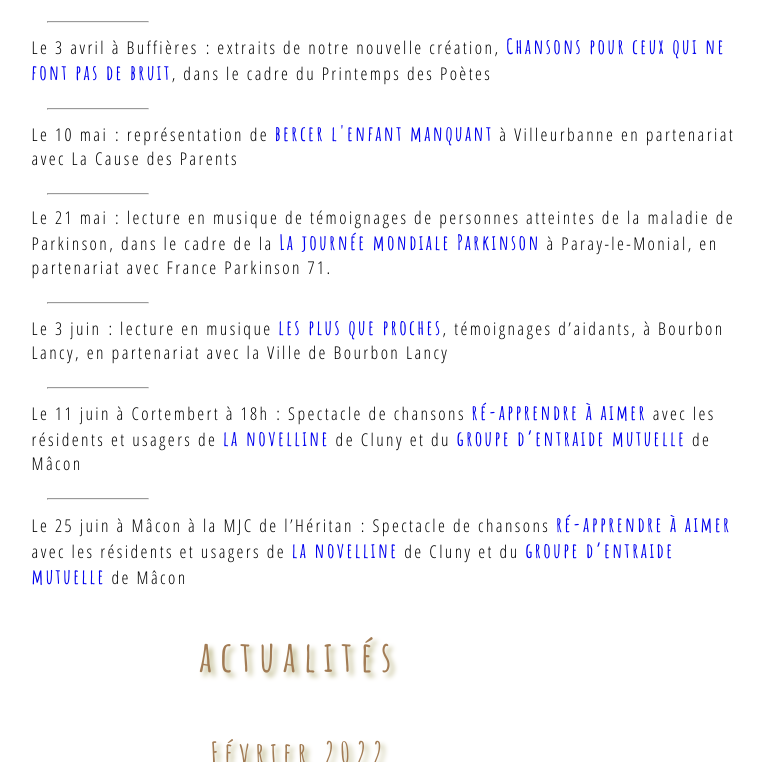
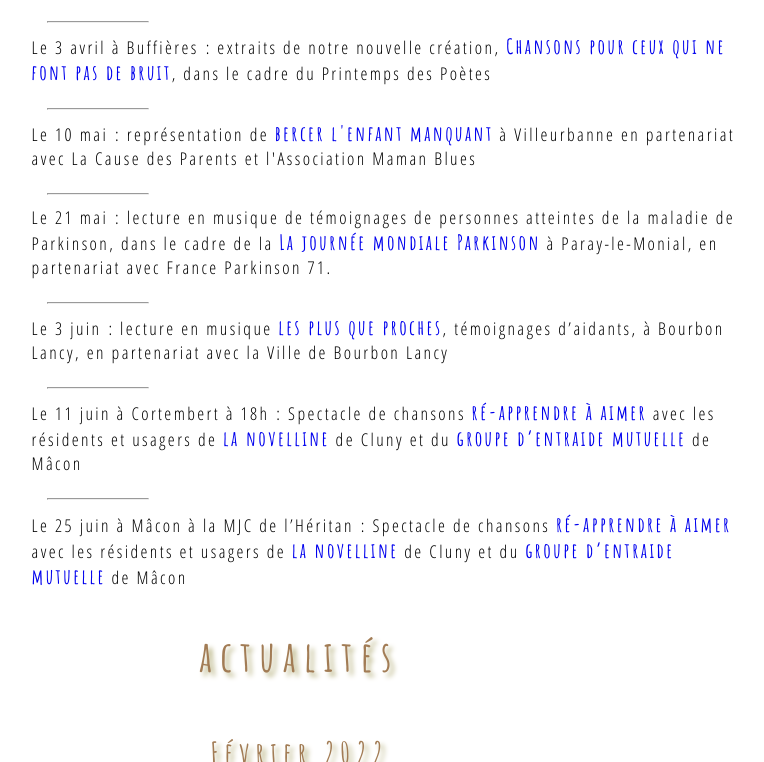
Before and after one commit to leshnik/revertouthaut, a Jekyll site: the page built from actualites.md, in a window 1280 px wide and 900 px high, scrolled down 1472 px, cut to the strip 138-900 px from the top of the window. Shown: the whole strip, without its empty margins (317-1081 px from the left). Built offline with Jekyll 4.4.1, drawn with Linux system fonts in a browser that asks for light colours.

Commit message:
blem actu add asso maman blues

```diff
--- a/actualites.md
+++ b/actualites.md
@@ -14,7 +14,7 @@
     <hr>
     <li>Le 3 avril à Buffières&nbsp;: extraits de notre nouvelle création, <a href="chansons-pour-ceux-qui-ne-font-pas-de-bruit">Chansons pour ceux qui ne font pas de bruit</a>, dans le cadre du Printemps des Poètes</li>
     <hr>
-    <li>Le 10 mai&nbsp;: représentation de <a href="bercer-l-enfant-manquant">bercer l'enfant manquant</a> à Villeurbanne en partenariat avec La Cause des Parents</li>
+    <li>Le 10 mai&nbsp;: représentation de <a href="bercer-l-enfant-manquant">bercer l'enfant manquant</a> à Villeurbanne en partenariat avec La Cause des Parents et l'Association Maman Blues</li>
     <hr>
     <li>Le 21 mai&nbsp;: lecture en musique de témoignages de personnes atteintes de la maladie de Parkinson, dans le cadre de la <a href="https://www.franceparkinson.fr/journee-mondiale-2020/">La journée mondiale Parkinson</a> à Paray-le-Monial, en partenariat avec France Parkinson 71.</li>
     <hr>
```
